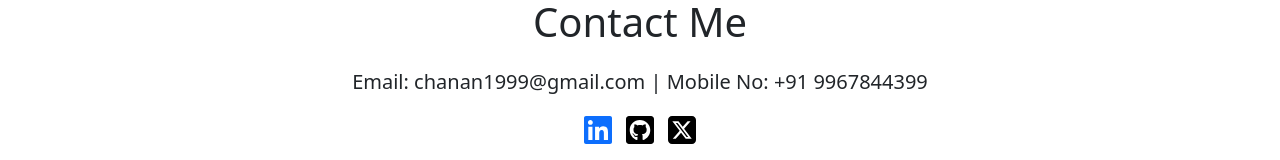
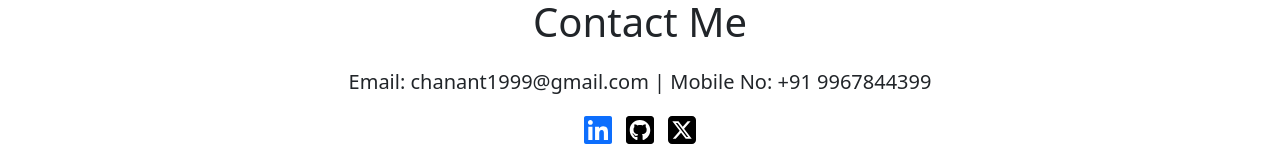
Before and after one commit to anantchaurasiya/MyPortfolio, a React (Create React App) app: page / in a window 1280 px wide. Shown: the part 2663-2823 px from the top of the page. Built offline with nearby package versions, Linux system fonts and the light colour scheme.

Commit message:
Update email and resume URLs in data.js

```diff
--- a/src/data.js
+++ b/src/data.js
@@ -2,12 +2,12 @@ let data = {
    "fname":"ANANT",
    "lname":"CHAURASIYA",
    "mobile_no":"+91 9967844399",
-   "email_id":"chanan1999@gmail.com",
+   "email_id":"chanant1999@gmail.com",
    "profic_pic":"images/profile_pic.png",
    "profic_pic2":"images/profile_pic2.jpg",
    "github_url":"https://github.com/anantchaurasiya",
    "linkedin_url":"https://www.linkedin.com/in/anant-chaurasiya-5a2100215/",
-   "Resume_url":"https://drive.google.com/file/d/1vjfwu8X1cUGAaBs1uuKoTuRLe5eB877t/view?usp=sharing",
+   "Resume_url":"https://docs.google.com/document/d/1J2mBKyFVbO48FaNKKtHHNUoejPFaVl3tzLpGxsSQJDc/edit?usp=sharing",
    "file_name":"Resume",
    "twitter_url":"https://twitter.com/_anant_20",
    "Skills":[{
```
